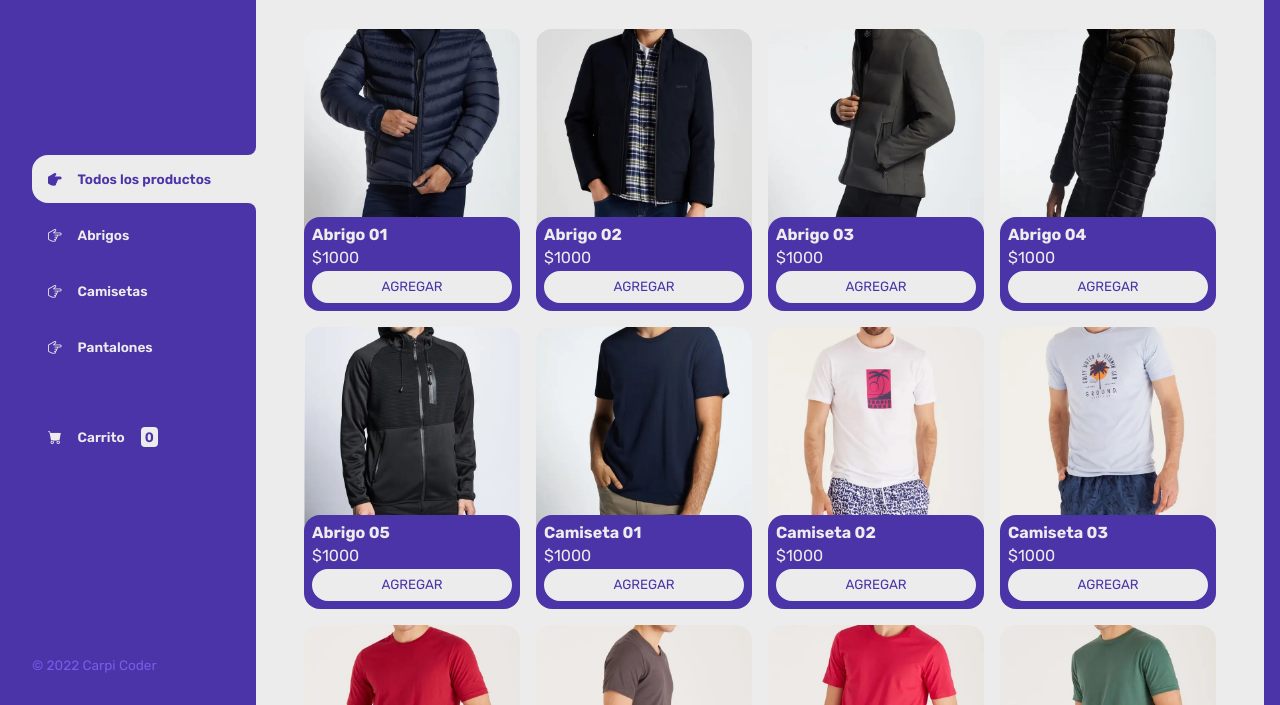
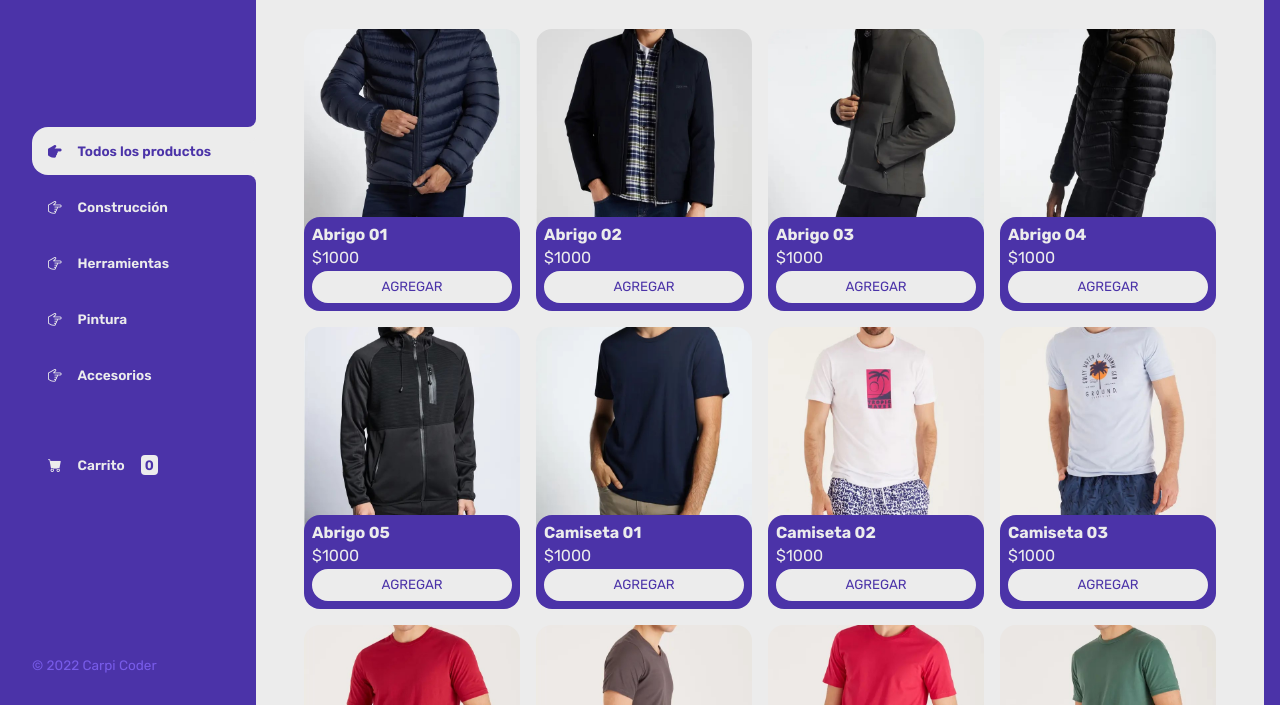
Before and after one commit to OscarFelipeDelgado/Hackat-n-2---Grupo-10, a plain HTML site: page index.html in a window 1280 px wide. Shown: the part 95-800 px from the top of the page. Drawn offline with nearby package versions, Linux system fonts and the light colour scheme.

Commit message:
index 1.0.1

```diff
--- a/index.html
+++ b/index.html
@@ -31,13 +31,16 @@
                         <button id="todos" class="boton-menu boton-categoria active"><i class="bi bi-hand-index-thumb-fill"></i> Todos los productos</button>
                     </li>
                     <li>
-                        <button id="abrigos" class="boton-menu boton-categoria"><i class="bi bi-hand-index-thumb"></i> Abrigos</button>
+                        <button id="abrigos" class="boton-menu boton-categoria"><i class="bi bi-hand-index-thumb"></i> Construcción</button>
                     </li>
                     <li>
-                        <button id="camisetas" class="boton-menu boton-categoria"><i class="bi bi-hand-index-thumb"></i> Camisetas</button>
+                        <button id="camisetas" class="boton-menu boton-categoria"><i class="bi bi-hand-index-thumb"></i> Herramientas</button>
                     </li>
                     <li>
-                        <button id="pantalones" class="boton-menu boton-categoria"><i class="bi bi-hand-index-thumb"></i> Pantalones</button>
+                        <button id="pantalones" class="boton-menu boton-categoria"><i class="bi bi-hand-index-thumb"></i> Pintura</button>
+                    </li>
+                    <li>
+                        <button id="pantalones" class="boton-menu boton-categoria"><i class="bi bi-hand-index-thumb"></i> Accesorios</button>
                     </li>
                     <li>
                         <a class="boton-menu boton-carrito" href="./carrito.html">
```
